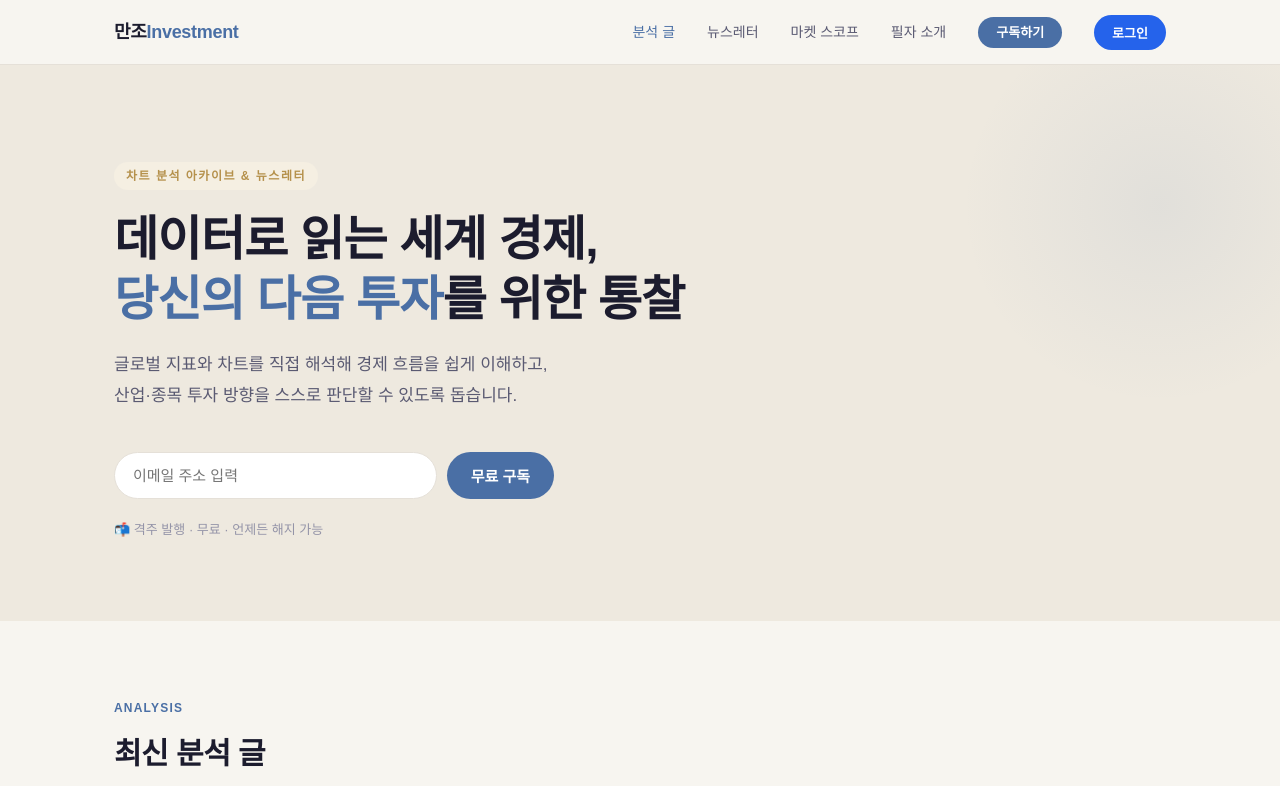
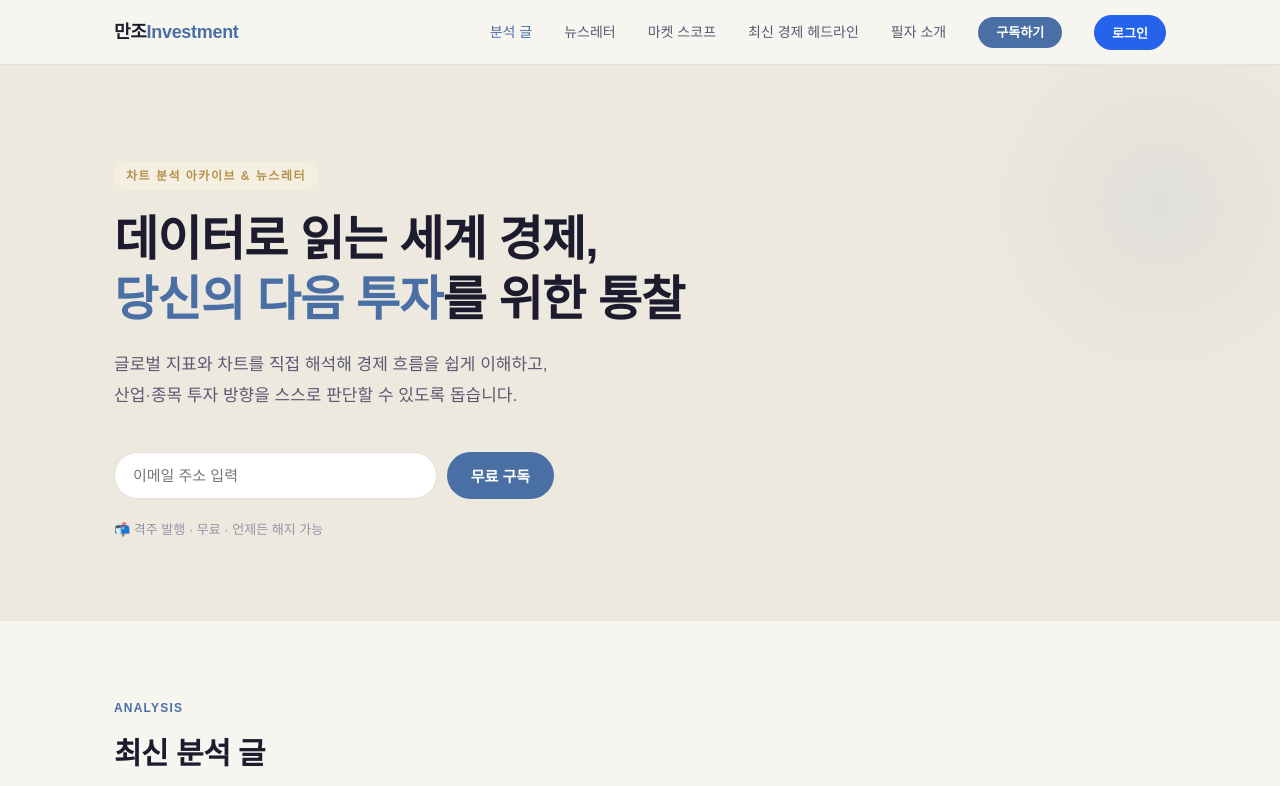
Before and after one commit to MANZO-droid/manzo-site, a plain HTML site: page index.html in a window 1280 px wide. Shown: the top 786 px of the page. Drawn offline with nearby package versions, Linux system fonts and the light colour scheme; no server answers.

Commit message:
feat: 네비게이션에 최신 경제 헤드라인 링크 추가

```diff
--- a/index.html
+++ b/index.html
@@ -241,6 +241,7 @@ section { padding: 72px 0; }
       <li><a href="#articles" class="active">분석 글</a></li>
       <li><a href="archive.html">뉴스레터</a></li>
       <li><a href="#market-scope">마켓 스코프</a></li>
+      <li><a href="#news-headlines">최신 경제 헤드라인</a></li>
       <li><a href="#author">필자 소개</a></li>
       <li><a href="#subscribe" class="nav-cta">구독하기</a></li>
       <li id="nav-auth">
```
